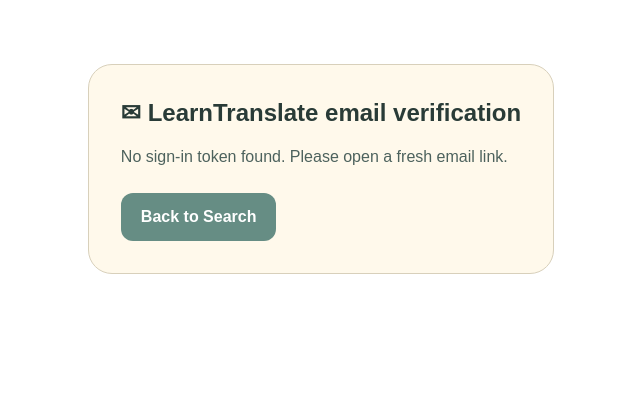
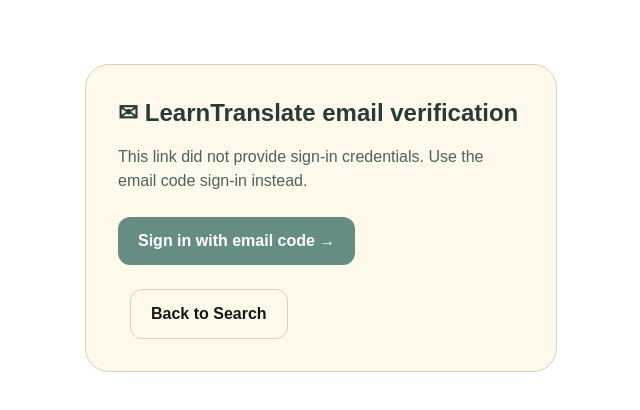
Before and after one commit to Forkan01/learntranslate, a Next.js app: page /auth/callback in a window 1280 px wide. Shown: the top 410 px of the page, without its empty margins (319-959 px from the left). Built offline with nearby package versions, Linux system fonts and the light colour scheme.

Commit message:
fix(auth): direct failed magic-link sign-ins to email OTP flow

```diff
--- a/src/app/auth/callback/page.tsx
+++ b/src/app/auth/callback/page.tsx
@@ -25,7 +25,7 @@ export default function AuthCallbackPage() {
       const error = hash.get("error_description") || hash.get("error");
       if (error || !token || !refresh || !Number.isFinite(expires)) {
         setStatus(error ? "The email link could not be verified. Please request a new link." :
-          "No sign-in token found. Please open a fresh email link.");
+          "This link did not provide sign-in credentials. Use the email code sign-in instead.");
         return;
       }
       const base = process.env.NEXT_PUBLIC_SUPABASE_URL;
@@ -73,7 +73,8 @@ export default function AuthCallbackPage() {
     <div className="rounded-3xl border border-[#d8d0bb] bg-[#fff9eb] p-8">
       <h1 className="text-2xl font-black text-[#293b37]">✉ LearnTranslate email verification</h1>
       <p role="status" className="mt-4 text-[#4d625d]">{status}</p>
-      <Link href="/search" className="mt-6 inline-block rounded-xl bg-[#668d84] px-5 py-3 font-bold text-white">Back to Search</Link>
+      <Link href="/auth/sign-in" className="mt-6 inline-block rounded-xl bg-[#668d84] px-5 py-3 font-bold text-white">Sign in with email code →</Link>
+      <Link href="/search" className="ml-3 mt-6 inline-block rounded-xl border border-[#d8d0bb] px-5 py-3 font-bold">Back to Search</Link>
     </div>
   </main>;
 }
```
